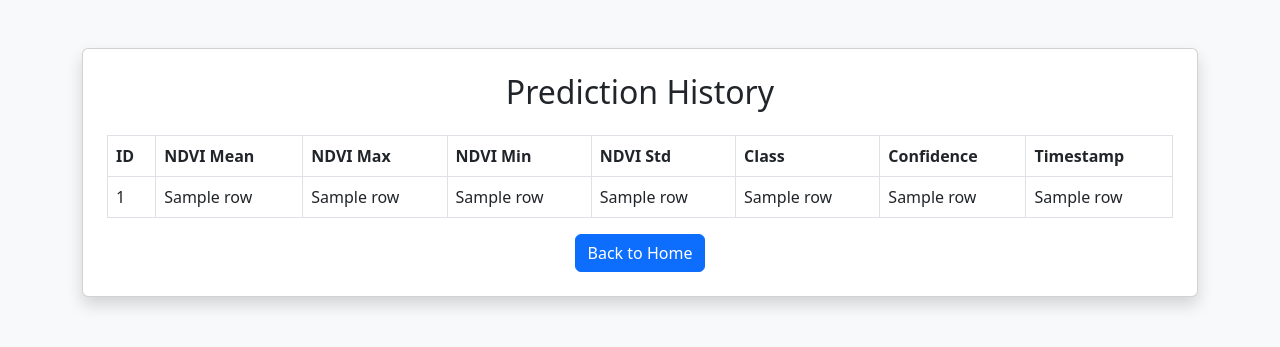
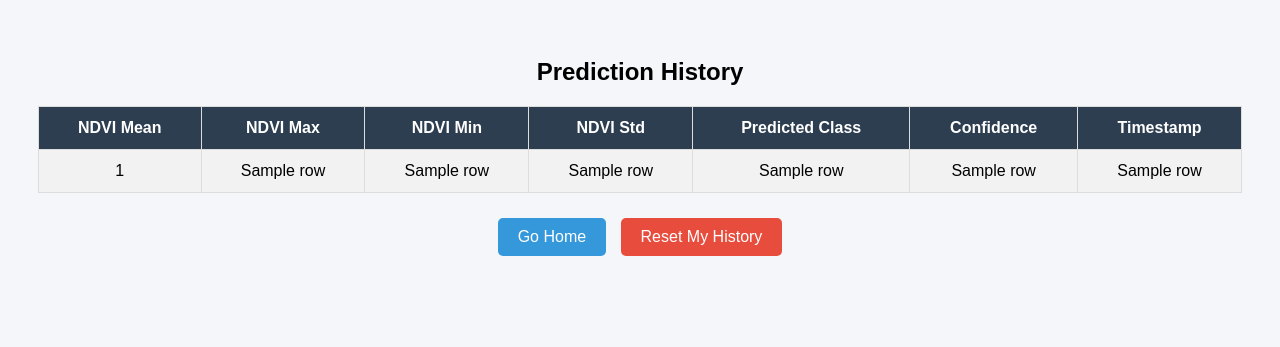
Before and after one commit to debnathsanjit665-droid/Vegetation-Health-DB-Tool, a Flask app: template templates/history.html in a window 1280 px wide. Shown: the top 347 px of the page. Run offline with Flask 3, Linux system fonts and the light colour scheme; the template is opened without the code that fills it: most values are stand-ins (such as "Sample title", 1, 10 or a date in 2020).

Commit message:
history update

```diff
--- a/app.py
+++ b/app.py
@@ -1,79 +1,127 @@
-from flask import Flask, render_template, request
-import numpy as np
+from flask import Flask, render_template, request, redirect, session
 import sqlite3
-import tensorflow as tf
 from datetime import datetime
+import uuid
+import os
 
 app = Flask(__name__)
+app.secret_key = "super_secret_key_123"
 
-# Load trained model
-model = tf.keras.models.load_model("model/vegetation_model.h5")
+DATABASE = "database/vegetation.db"
 
-# Create database table
 def init_db():
-    conn = sqlite3.connect("database/vegetation.db")
+    if not os.path.exists("database"):
+        os.makedirs("database")
+
+    conn = sqlite3.connect(DATABASE)
     cursor = conn.cursor()
+
     cursor.execute("""
-        CREATE TABLE IF NOT EXISTS vegetation_records (
-            id INTEGER PRIMARY KEY AUTOINCREMENT,
-            ndvi_mean REAL,
-            ndvi_max REAL,
-            ndvi_min REAL,
-            ndvi_std REAL,
-            predicted_class TEXT,
-            confidence REAL,
-            timestamp TEXT
-        )
+    CREATE TABLE IF NOT EXISTS predictions (
+        id INTEGER PRIMARY KEY AUTOINCREMENT,
+        ndvi_mean REAL,
+        ndvi_max REAL,
+        ndvi_min REAL,
+        ndvi_std REAL,
+        predicted_class TEXT,
+        confidence REAL,
+        timestamp TEXT,
+        session_id TEXT
+    )
     """)
+
     conn.commit()
     conn.close()
 
 init_db()
 
-# Home route
+
 @app.route("/", methods=["GET", "POST"])
 def index():
+
+    # Unique session per device
+    if "user_id" not in session:
+        session["user_id"] = str(uuid.uuid4())
+
     prediction = None
     confidence = None
 
     if request.method == "POST":
+
         ndvi_mean = float(request.form["ndvi_mean"])
         ndvi_max = float(request.form["ndvi_max"])
         ndvi_min = float(request.form["ndvi_min"])
         ndvi_std = float(request.form["ndvi_std"])
 
-        input_data = np.array([[ndvi_mean, ndvi_max, ndvi_min, ndvi_std]])
-        prediction_probs = model.predict(input_data)
-        predicted_class_index = np.argmax(prediction_probs)
-        confidence = float(np.max(prediction_probs))
+        # Dummy Prediction Logic (You can replace with ML model)
+        if ndvi_mean > 0.5:
+            prediction = "Healthy Vegetation"
+            confidence = 0.92
+        else:
+            prediction = "Unhealthy Vegetation"
+            confidence = 0.78
 
-        classes = ["Healthy", "Moderate", "Stressed"]
-        prediction = classes[predicted_class_index]
+        timestamp = datetime.now().strftime("%d-%m-%Y %H:%M:%S")
 
-        # Save to database
-        conn = sqlite3.connect("database/vegetation.db")
+        conn = sqlite3.connect(DATABASE)
         cursor = conn.cursor()
+
         cursor.execute("""
-            INSERT INTO vegetation_records
-            (ndvi_mean, ndvi_max, ndvi_min, ndvi_std, predicted_class, confidence, timestamp)
-            VALUES (?, ?, ?, ?, ?, ?, ?)
-        """, (ndvi_mean, ndvi_max, ndvi_min, ndvi_std, prediction, confidence, datetime.now()))
+        INSERT INTO predictions
+        (ndvi_mean, ndvi_max, ndvi_min, ndvi_std, predicted_class, confidence, timestamp, session_id)
+        VALUES (?, ?, ?, ?, ?, ?, ?, ?)
+        """, (
+            ndvi_mean,
+            ndvi_max,
+            ndvi_min,
+            ndvi_std,
+            prediction,
+            confidence,
+            timestamp,
+            session["user_id"]
+        ))
+
         conn.commit()
         conn.close()
 
     return render_template("index.html", prediction=prediction, confidence=confidence)
 
+
+
 @app.route("/history")
 def history():
-    conn = sqlite3.connect("database/vegetation.db")
+
+    conn = sqlite3.connect(DATABASE)
     cursor = conn.cursor()
-    cursor.execute("SELECT * FROM vegetation_records ORDER BY id DESC")
-    records = cursor.fetchall()
+
+    cursor.execute("""
+    SELECT ndvi_mean, ndvi_max, ndvi_min, ndvi_std,
+           predicted_class, confidence, timestamp
+    FROM predictions
+    WHERE session_id = ?
+    ORDER BY id DESC
+    """, (session["user_id"],))
+
+    data = cursor.fetchall()
     conn.close()
-    return render_template("history.html", records=records)
+
+    return render_template("history.html", data=data)
+
+@app.route("/reset")
+def reset():
+
+    conn = sqlite3.connect(DATABASE)
+    cursor = conn.cursor()
+
+    cursor.execute(
+        "DELETE FROM predictions WHERE session_id = ?",
+        (session["user_id"],)
+    )
+
+    conn.commit()
+    conn.close()
+
+    return redirect("/history")
 
 if __name__ == "__main__":
-    import os
-
-if __name__ == "__main__":
-    app.run(host="0.0.0.0", port=int(os.environ.get("PORT", 5000)))
+    app.run(debug=True)
--- a/templates/history.html
+++ b/templates/history.html
@@ -1,30 +1,89 @@
 <!DOCTYPE html>
-<html>
+<html lang="en">
 <head>
+    <meta charset="UTF-8">
     <title>Prediction History</title>
-    <link href="https://cdn.jsdelivr.net/npm/bootstrap@5.3.0/dist/css/bootstrap.min.css" rel="stylesheet">
+    <style>
+        body {
+            font-family: Arial, sans-serif;
+            background-color: #f4f6f9;
+            padding: 30px;
+        }
+
+        h2 {
+            text-align: center;
+        }
+
+        table {
+            width: 100%;
+            border-collapse: collapse;
+            margin-top: 20px;
+            background: white;
+        }
+
+        th, td {
+            padding: 12px;
+            text-align: center;
+            border: 1px solid #ddd;
+        }
+
+        th {
+            background-color: #2c3e50;
+            color: white;
+        }
+
+        tr:nth-child(even) {
+            background-color: #f2f2f2;
+        }
+
+        .btn-container {
+            margin-top: 20px;
+            text-align: center;
+        }
+
+        .btn {
+            padding: 10px 20px;
+            text-decoration: none;
+            border-radius: 5px;
+            margin: 5px;
+            display: inline-block;
+        }
+
+        .home-btn {
+            background-color: #3498db;
+            color: white;
+        }
+
+        .reset-btn {
+            background-color: #e74c3c;
+            color: white;
+        }
+
+        .no-data {
+            text-align: center;
+            margin-top: 20px;
+            font-size: 18px;
+            color: gray;
+        }
+    </style>
 </head>
-<body class="bg-light">
+<body>
 
-<div class="container mt-5">
-    <div class="card p-4 shadow">
-        <h2 class="text-center mb-4">Prediction History</h2>
+    <h2>Prediction History</h2>
 
-        <table class="table table-bordered">
-            <thead>
+    {% if data %}
+    <table>
         <tr>
-                    <th>ID</th>
             <th>NDVI Mean</th>
             <th>NDVI Max</th>
             <th>NDVI Min</th>
             <th>NDVI Std</th>
-                    <th>Class</th>
+            <th>Predicted Class</th>
             <th>Confidence</th>
             <th>Timestamp</th>
         </tr>
-            </thead>
-            <tbody>
-                {% for row in records %}
+
+        {% for row in data %}
         <tr>
             <td>{{ row[0] }}</td>
             <td>{{ row[1] }}</td>
@@ -33,17 +92,16 @@
             <td>{{ row[4] }}</td>
             <td>{{ row[5] }}</td>
             <td>{{ row[6] }}</td>
-                    <td>{{ row[7] }}</td>
         </tr>
         {% endfor %}
-            </tbody>
     </table>
+    {% else %}
+        <div class="no-data">No history found for this device.</div>
+    {% endif %}
 
-        <div class="text-center">
-            <a href="/" class="btn btn-primary">Back to Home</a>
-        </div>
-
-    </div>
+    <div class="btn-container">
+        <a href="/" class="btn home-btn">Go Home</a>
+        <a href="/reset" class="btn reset-btn">Reset My History</a>
     </div>
 
 </body>
```
Also changed, not shown: database/vegetation.db, 2 other files. Lines whose indentation alone changed are shown as unchanged.
